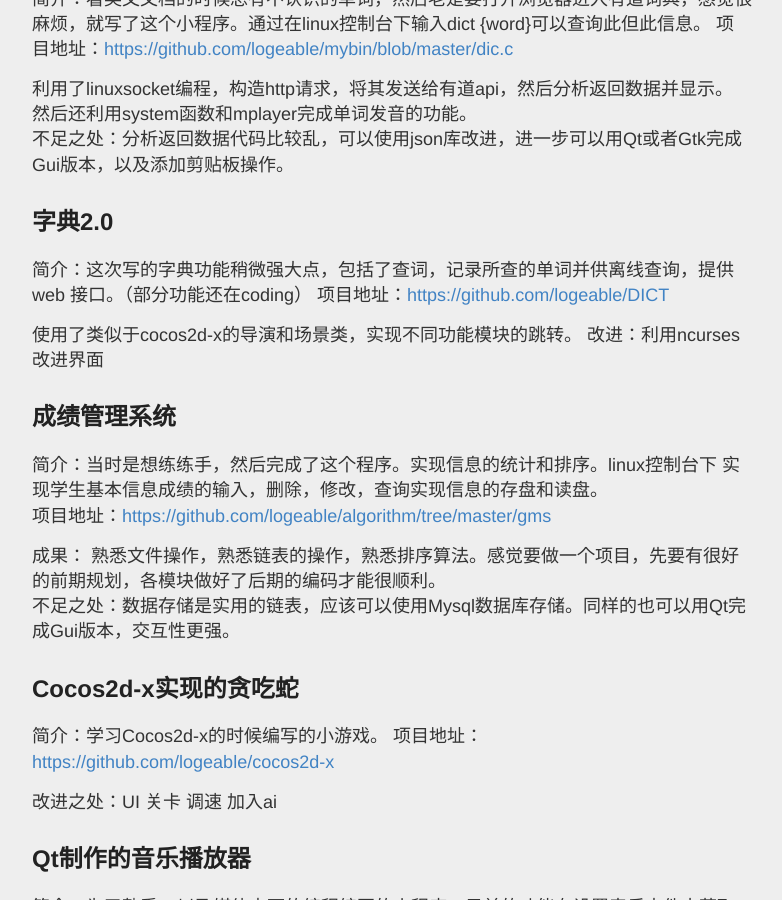
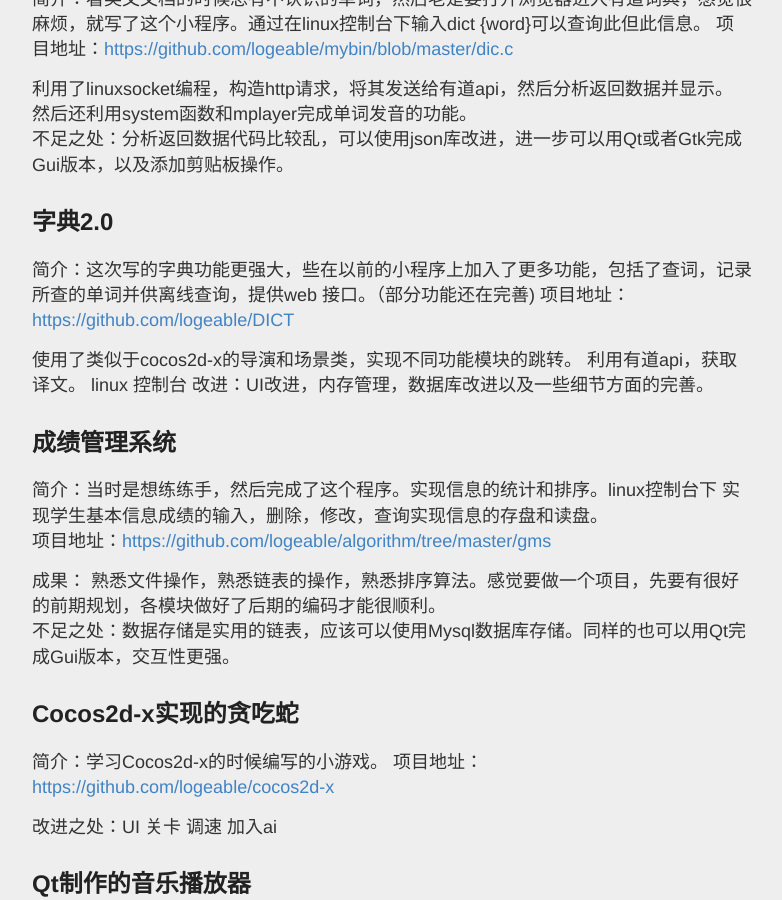
Before and after one commit to logeable/logeable.github.io, a Jekyll site: the page built from about.md, in a window 1280 px wide and 900 px high, scrolled down 1244 px. Shown: the whole window, without its empty margins (248-1030 px from the left). Built offline with Jekyll 4.4.1, drawn with Linux system fonts in a browser that asks for light colours; Markdown is read by kramdown in place of the engine named in the settings.

Commit message:
update about

```diff
--- a/about.md
+++ b/about.md
@@ -49,10 +49,12 @@ permalink: /about/
 >不足之处：分析返回数据代码比较乱，可以使用json库改进，进一步可以用Qt或者Gtk完成Gui版本，以及添加剪贴板操作。
 
 ##字典2.0
-简介：这次写的字典功能稍微强大点，包括了查词，记录所查的单词并供离线查询，提供web 接口。（部分功能还在coding）
+简介：这次写的字典功能更强大，些在以前的小程序上加入了更多功能，包括了查词，记录所查的单词并供离线查询，提供web 接口。（部分功能还在完善)
 项目地址：[https://github.com/logeable/DICT](https://github.com/logeable/DICT)
 >使用了类似于cocos2d-x的导演和场景类，实现不同功能模块的跳转。
->改进：利用ncurses改进界面
+>利用有道api，获取译文。
+>linux 控制台
+>改进：UI改进，内存管理，数据库改进以及一些细节方面的完善。
 
 ##成绩管理系统
 简介：当时是想练练手，然后完成了这个程序。实现信息的统计和排序。linux控制台下 实现学生基本信息成绩的输入，删除，修改，查询实现信息的存盘和读盘。
```
